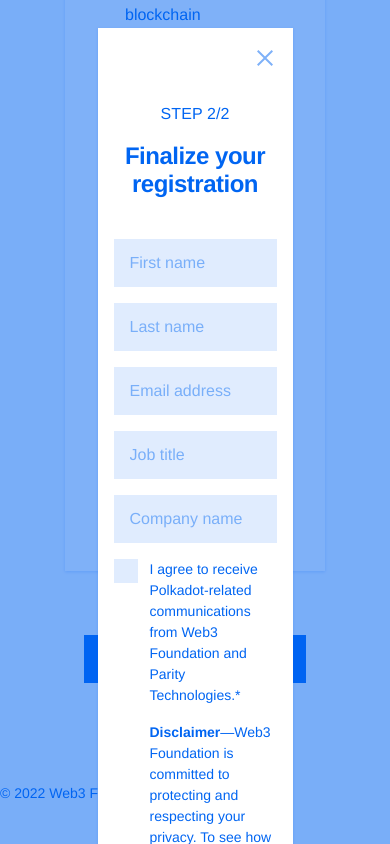
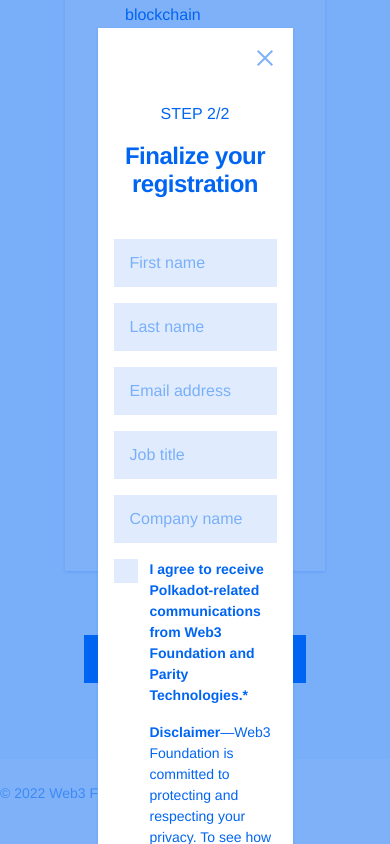
Before and after one commit to ericmorel/ericmorel.github.io, a plain HTML site: page wireframes/wef22-vip.html in a window 390 px wide. Both pictures are taken after a click on the link "Confirm your selection". Shown: the part 4082-4926 px from the top of the page. Drawn offline with nearby package versions, Linux system fonts and the light colour scheme.

Commit message:
Update WEF22 pages

```diff
--- a/wireframes/wef22-vip.html
+++ b/wireframes/wef22-vip.html
@@ -289,9 +289,9 @@
         </div>
     </div>
 
-    <div class="bg-light d-lg-flex align-item-center justify-content-between px-md-4 py-3 py-lg-2">
+    <div class="d-lg-flex align-item-center justify-content-between px-md-4 py-3 py-lg-2 mt-lg-5">
         <div class="small mb-2 mb-lg-0">
-            <p>&copy; 2022 <a href="">Web3 Foundation.</a> <a href="">Privacy Policy</a></p>
+            <span class="text-muted">&copy; 2022</span> <a href=""><span class="text-muted">Web3 Foundation.</span></a> <a href=""><span class="text-muted">Privacy Policy</span></a>
         </div>
     </div>
 
@@ -313,7 +313,7 @@
                               <div class="form-group custom-control">
                                 <label class="custom-checkbox mb-0"><input class="custom-control-input" type="checkbox">
                                       <div class="custom-control-label small">
-                                          <p>I agree to receive Polkadot-related communications from Web3 Foundation and Parity Technologies.*</p>
+                                          <p><strong>I agree to receive Polkadot-related communications from Web3 Foundation and Parity Technologies.*</strong></p>
                                           <p><strong>Disclaimer</strong>—Web3 Foundation is committed to protecting and respecting your privacy. To see how we use your personal data please see our privacy policy. As noted in the privacy policy, after you fill out this form we (Web3 Foundation) may send you emails and other forms of communication from time to time regarding your interest in Polkadot and/or the Web 3.0 ecosystem. We will also share your information with Parity Technologies Limited (registered address Ignition Law, Moray House 23 - 31, Great Titchfield Street, London, England, W1W 7PA) as part of our cooperation in this area so that they can send you or assist us in sending you emails and other forms of communication from time to time regarding your interest in Polkadot and/or the Web 3.0 ecosystem.</p>
                                           <p>You can unsubscribe from these communications at any time with the unsubscribe link provided in each communication sent to you.</p>
                                           <p>Additionally, by taking the explicit action of attending an event in person, you acknowledge and agree that the event may be live streamed or recorded, and published to our channels, and that you may appear in those publications without claim to any form of compensation, royalties, or rights to the content created.</p>
```
Also changed, not shown: wireframes/wef22.html (+1 -1 lines).
